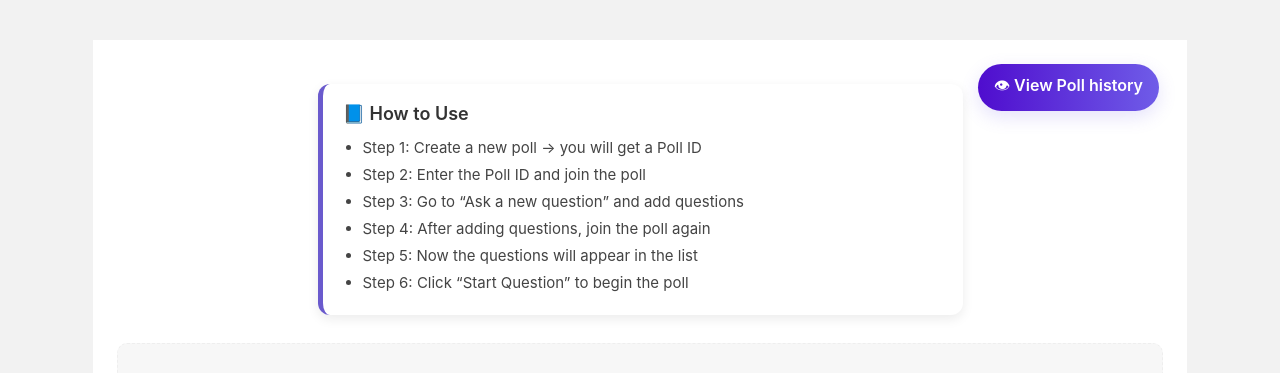
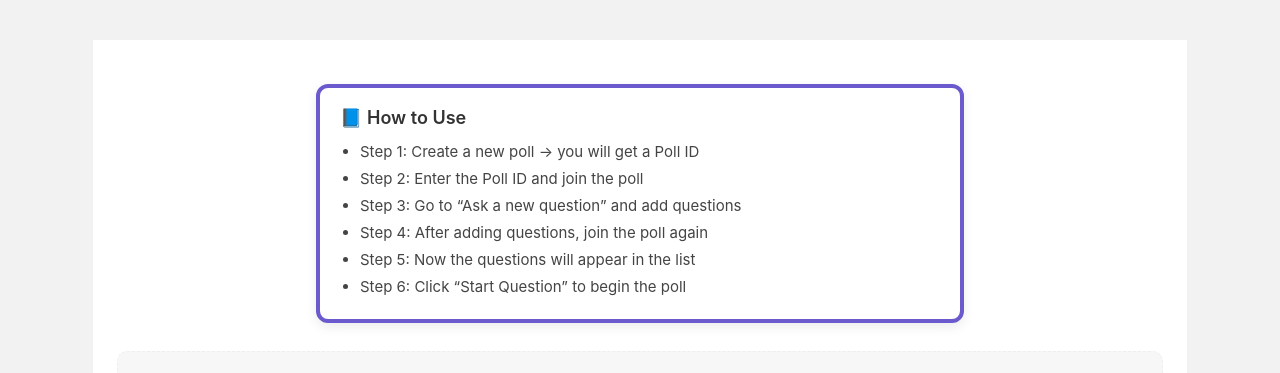
Before and after one commit to Bhavyasrivadapalli/polling-system, a React (Vite) app in the folder client/: page /teacher in a window 1280 px wide. Shown: the top 373 px of the page. Built offline with nearby package versions, Linux system fonts and the light colour scheme; no server answers.

Commit message:
Updated Teacher.jsx and teacher.css with instructions card

```diff
--- a/client/src/pages/Teacher/Teacher.jsx
+++ b/client/src/pages/Teacher/Teacher.jsx
@@ -179,14 +179,7 @@ export default function Teacher() {
     <div className="teacher-container">
 
       {/* TOP RIGHT */}
-      <div className="top-right">
-        <button
-          className="history-btn"
-          onClick={() => navigate("/teacher/history")}
-        >
-          👁 View Poll history
-        </button>
-      </div>
+
 
       {/* 🔥 INSTRUCTIONS CARD */}
       <div className="instructions-card">
--- a/client/src/styles/teacher.css
+++ b/client/src/styles/teacher.css
@@ -507,7 +507,10 @@
   width: 90%;
   max-width: 600px;
   box-shadow: 0 4px 12px rgba(0, 0, 0, 0.08);
-  border-left: 5px solid #6a5acd;
+
+  /* NEW: Purple border on all sides */
+  border: 4px solid #6a5acd;
+
   animation: fadeIn 0.4s ease;
 }
 
```
